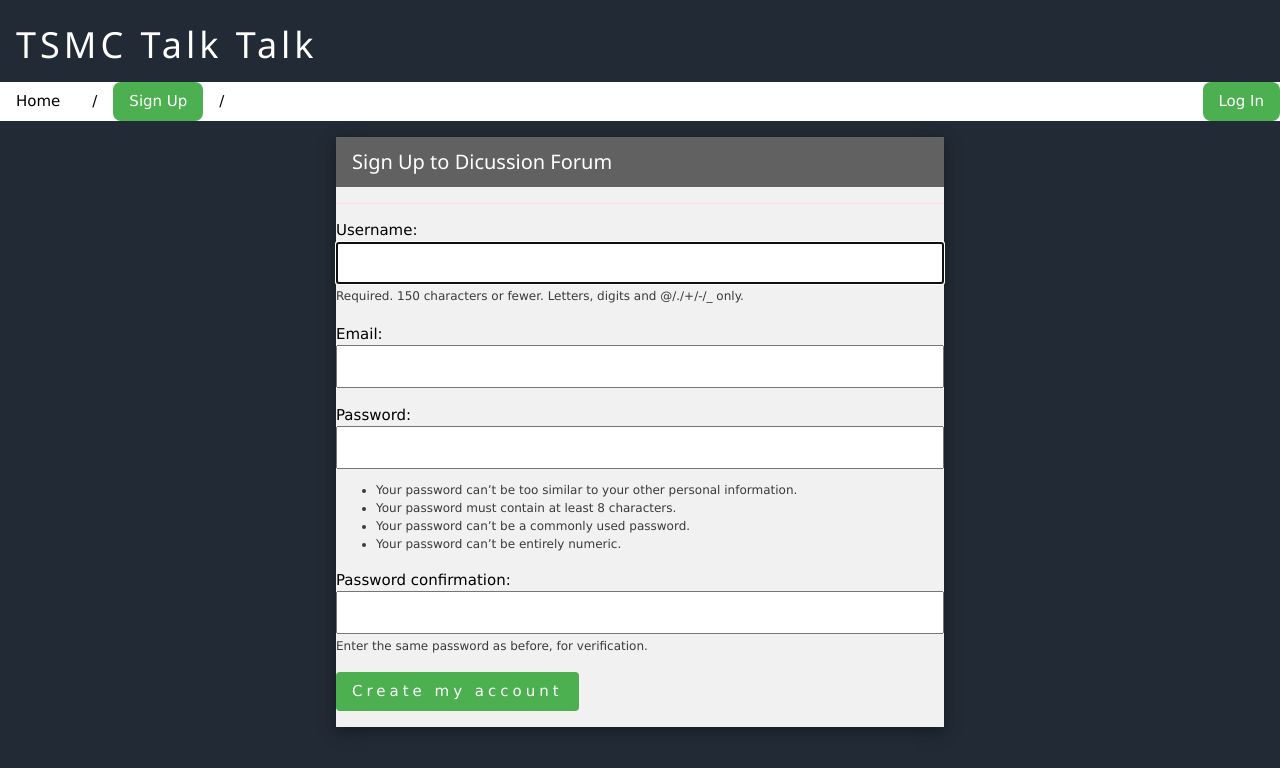
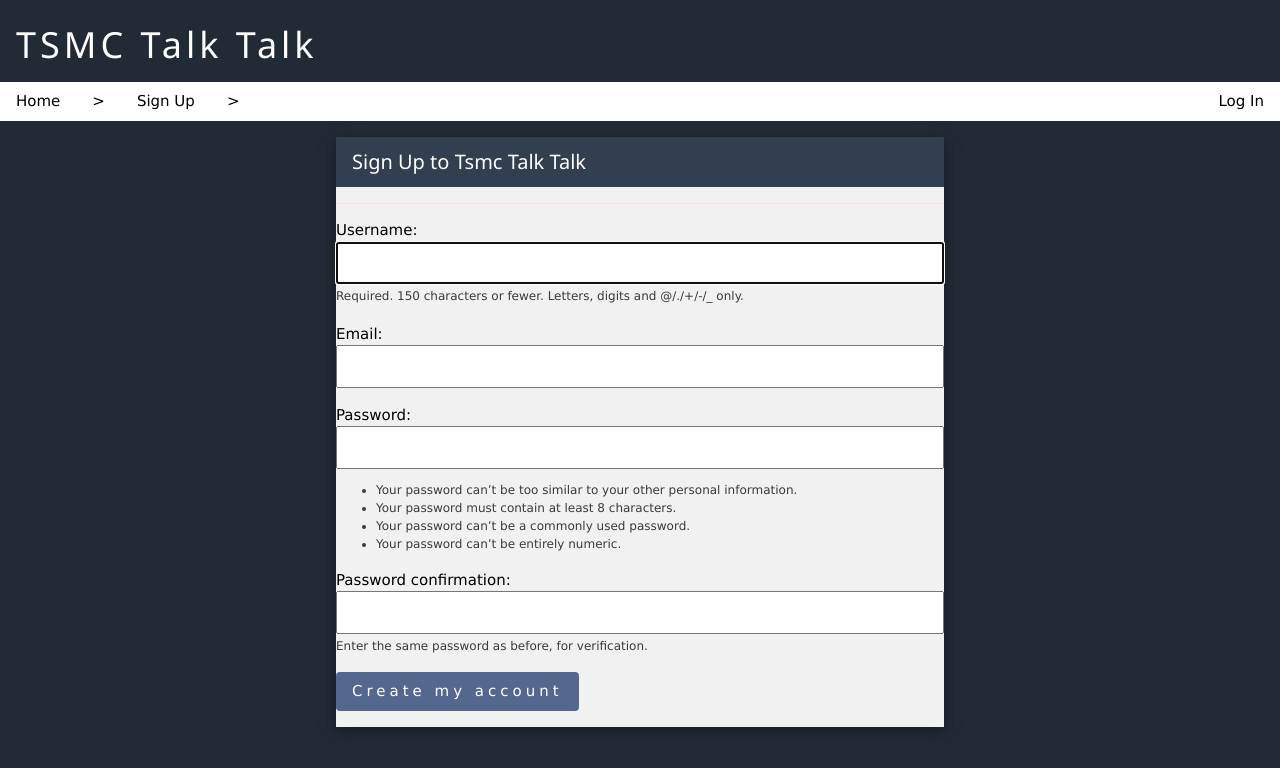
Before and after one commit to Henglin851012/Hackerthon_Ttt, a Django app: page /user/signup/ in a window 1280 px wide. Shown: the top 768 px of the page. Run offline with Django 3.2, Linux system fonts and the light colour scheme; parts of the project's set-up code (start-up, migrations or seed data) failed here and were passed over.

Commit message:
Add files via upload

```diff
--- a/templates/signuppage.html
+++ b/templates/signuppage.html
@@ -3,23 +3,23 @@
 {% block title %} Sign Up {% endblock %}
 
 {% block account %}
-	<a href="{% url 'login_url' %}" class="w3-inline-block w3-right w3-button w3-round-large w3-green">Log In</a>
+	<a href="{% url 'login_url' %}" class="w3-inline-block w3-right w3-button w3-round-large">Log In</a>
 {% endblock account %}
 
 {% block breadcrumb_navigation %}
 	<a href="{% url 'home_url' %}" class="w3-bar-item w3-button " >Home</a>
-	<span class="w3-bar-item">/</span>
-	<a href="{% url 'signup_url' %}" class="w3-bar-item w3-button w3-green w3-round-large" >Sign Up</a>
-	<span class="w3-bar-item">/</span>
+	<span class="w3-bar-item">></span>
+	<a href="{% url 'signup_url' %}" class="w3-bar-item w3-button w3-round-large" >Sign Up</a>
+	<span class="w3-bar-item">></span>
 {% endblock %}
 
 {% block content %}
 	<div class="w3-card-4 w3-light-grey w3-align-center-50">
-		<div class="w3-container w3-dark-grey"><h4>Sign Up to Dicussion Forum</h4></div>
+		<div class="w3-container w3-text-white" style="background-color:rgb(51,63,80);"><h4>Sign Up to Tsmc Talk Talk</h4></div>
 		<form method="post" class="w3-form-element " novalidate>
 			{% csrf_token %}
 			{% include 'form_template.html' %}
-			<button type="submit" class="w3-button w3-green w3-round w3-wide" >Create my account</button>
+			<button type="submit" class="w3-button w3-text-white w3-round w3-wide" style="background-color:rgb(84,103,143);">Create my account</button>
 		</form>
 	</div>
 {% endblock %}
```
Also changed, not shown: templates/passwordchangepage.html (+5 -5 lines).
